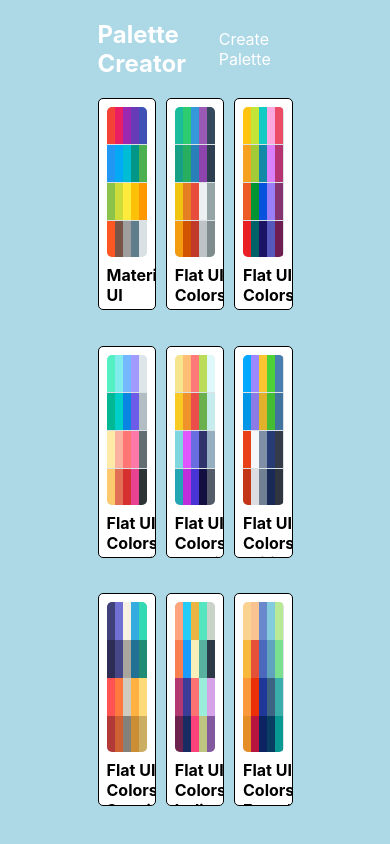
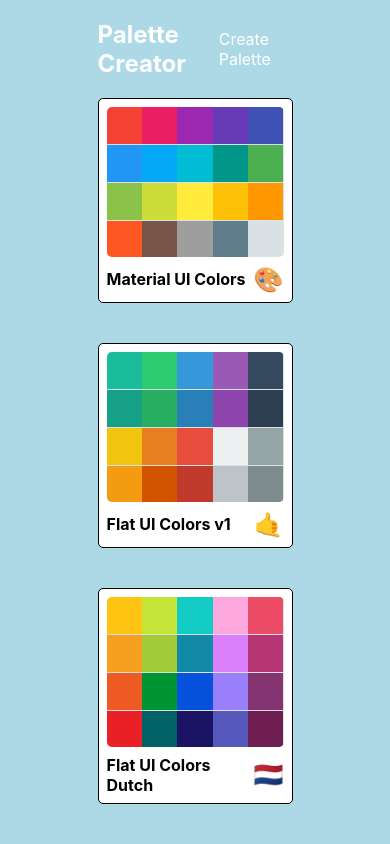
Before and after one commit to super8989/React_colors_app, a React (Create React App) app: page / in a window 390 px wide. Built offline with nearby package versions, Linux system fonts and the light colour scheme.

Commit message:
make PaletteList responsive

```diff
--- a/src/styles/PaletteListStyles.js
+++ b/src/styles/PaletteListStyles.js
@@ -1,3 +1,5 @@
+import sizes from "./sizes";
+
 export default {
 	root: {
 		backgroundColor: "lightblue",
@@ -8,11 +10,17 @@ export default {
 		overflow: "scroll"
 	},
 	container: {
-		width: "50%",
+		width: "60%",
 		display: "flex",
 		alignItems: "flex-start",
 		flexDirection: "column",
-		flexWrap: "wrap"
+		flexWrap: "wrap",
+		[sizes.down("lg")]: {
+			width: "70%"
+		},
+		[sizes.down("xs")]: {
+			width: "50%"
+		}
 	},
 	nav: {
 		display: "flex",
@@ -30,6 +38,12 @@ export default {
 		width: "100%",
 		display: "grid",
 		gridTemplateColumns: "repeat(3, 30%)",
-		gridGap: "5%"
+		gridGap: "2.5rem",
+		[sizes.down("md")]: {
+			gridTemplateColumns: "repeat(2, 50%)"
+		},
+		[sizes.down("xs")]: {
+			gridTemplateColumns: "repeat(1, 100%)"
+		}
 	}
 };
--- a/src/styles/sizes.js
+++ b/src/styles/sizes.js
@@ -17,7 +17,8 @@ export default {
 			xs: "576px",
 			sm: "768px",
 			md: "992px",
-			lg: "1200px"
+			lg: "1200px",
+			xl: "1600px"
 		};
 		return `@media (max-width: ${sizes[size]})`;
 	}
```
